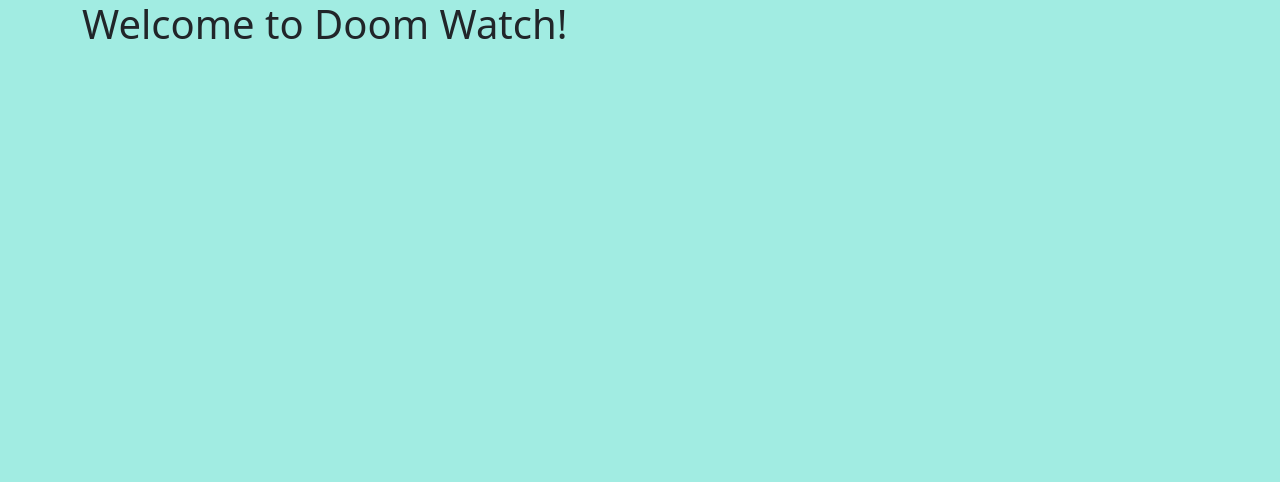
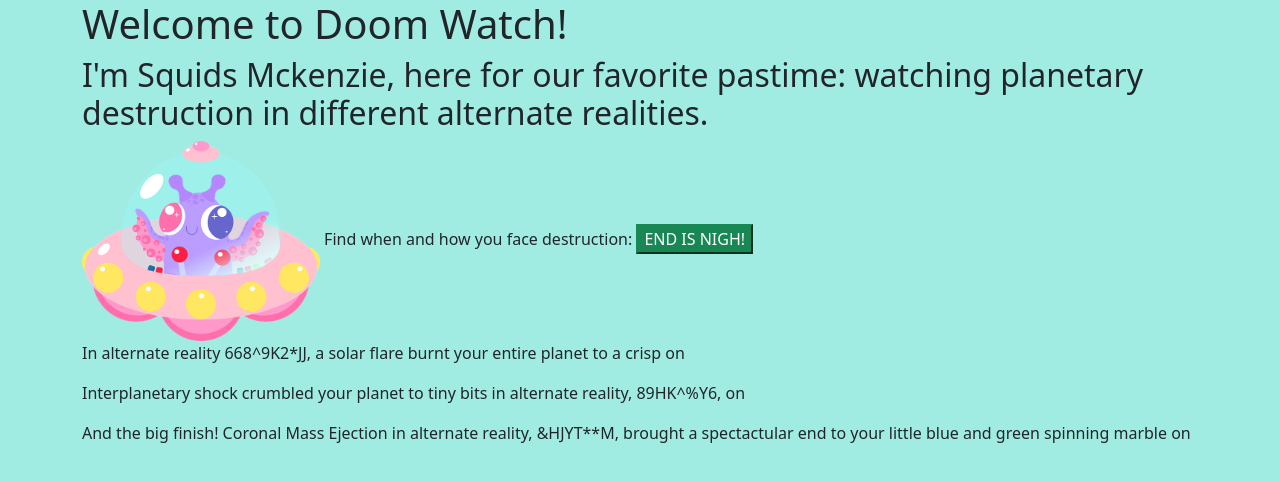
Before and after one commit to Messquerade/Doom-Watch, a website built with webpack: page src/index.html in a window 1280 px wide. Built offline with nearby package versions, Linux system fonts and the light colour scheme.

Commit message:
add HTML skeleton

```diff
--- a/src/index.html
+++ b/src/index.html
@@ -5,7 +5,20 @@
 </head>
 <body>
   <div class='container'>
-  <h1>Welcome to Doom Watch! </h1>
+    <h1>Welcome to Doom Watch!</h1>
+    <h2>I'm Squids Mckenzie, here for our favorite pastime: watching planetary destruction in different alternate realities.</h2>
+    <img src="assets/images/squid_mcgee.jpg" alt="cute alien">
+    <label id="End-Times">Find when and how you face destruction:</label>
+    <button class="btn-success" id="End-Times">END IS NIGH!</button>
+    <div id="solar-flare">
+      <p>In alternate reality 668^9K2*JJ, a solar flare burnt your entire planet to a crisp on <span id="solar-destruction"></span></p>
+    </div>
+    <div id="IPS">
+      <p>Interplanetary shock crumbled your planet to tiny bits in alternate reality, 89HK^%Y6, on <span id="shock-destructio"></span></p>
+    </div>
+    <div id="CME">
+      <p>And the big finish! Coronal Mass Ejection in alternate reality, &HJYT**M, brought a spectactular end to your little blue and green spinning marble on <span id="mass-destruction"></span></p>
+    </div>
   </div>
 </body>
 </html>
--- a/src/index.js
+++ b/src/index.js
@@ -4,9 +4,17 @@ import 'bootstrap/dist/css/bootstrap.min.css';
 import './css/styles.css';
 import SpaceService from './space.service';
 
-$('document').ready(function(){
-  $('End-Times').click(function() {
+$('document').ready(function () {
+  $('End-Times').click(function () {
     let promise1 = SpaceService.solarDestruction();
-    let promise2 = SpaceService
+    let promise2 = SpaceService.shockDestruction();
+    let promise3 = SpaceService.massDestruction();
+    Promise.all([promise1, promise2, promise3])
+      .then(values => {
+
+      })
+      .catch(error => {
+        console.error(error.message)
+      });
   })
 })
```
